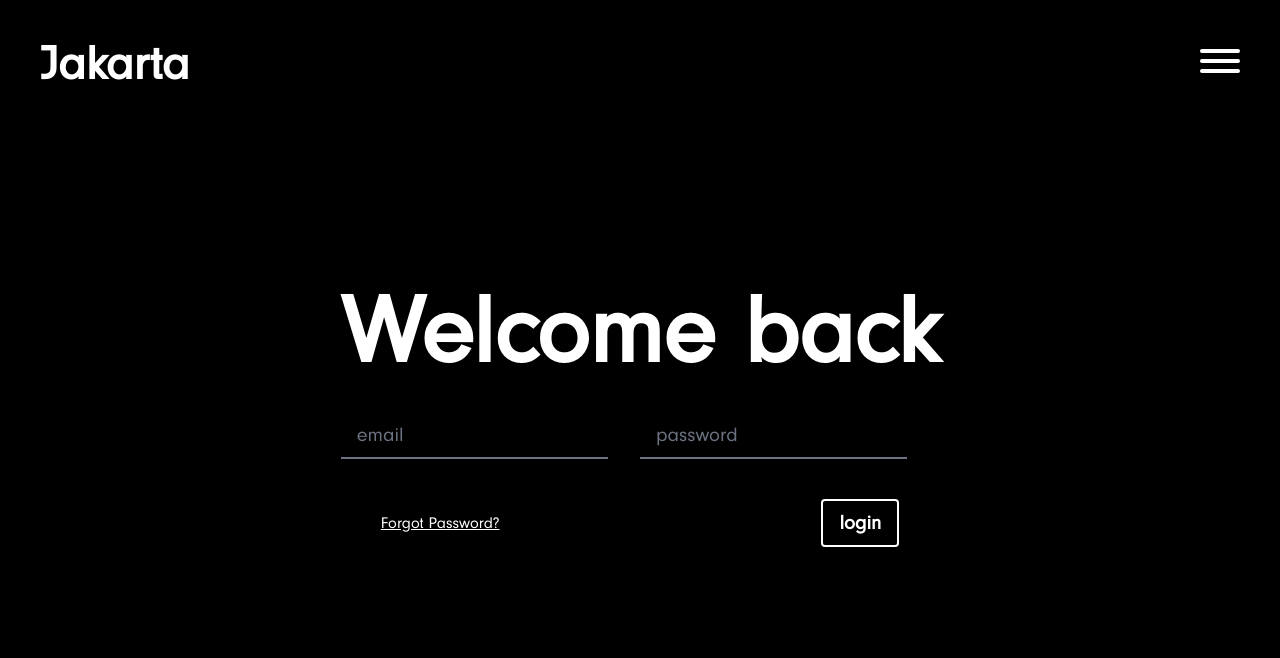
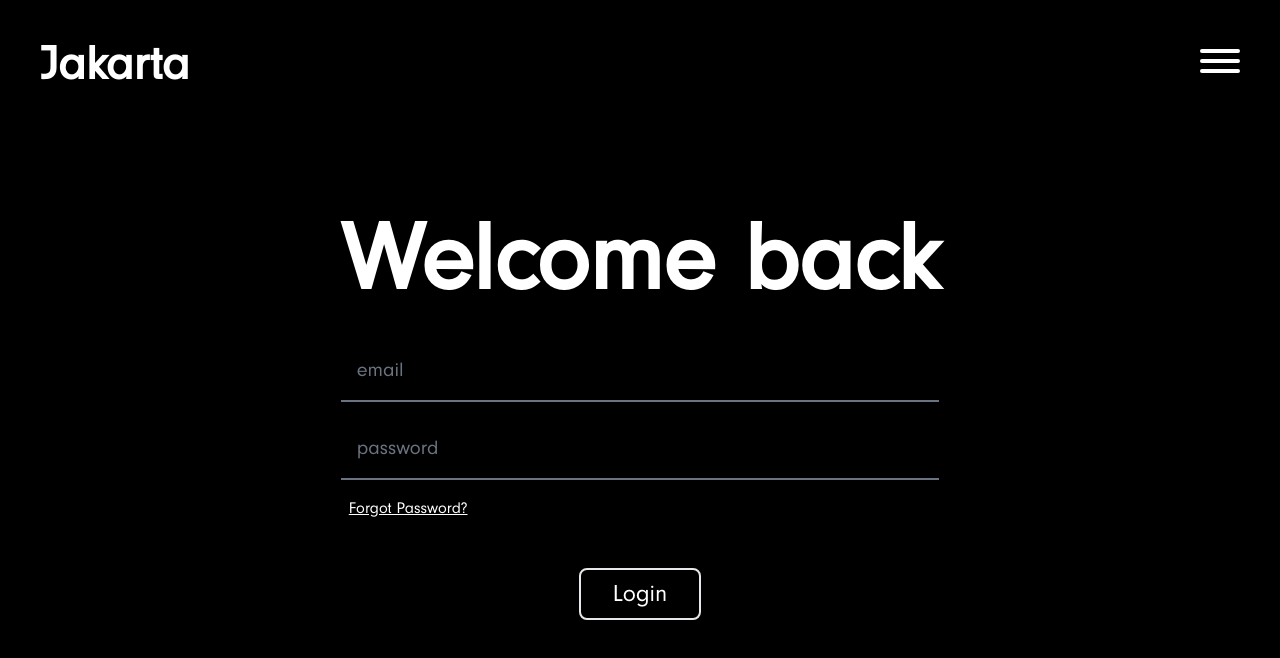
Before and after one commit to NYYCS/maxime, a Next.js app: page /login in a window 1280 px wide. Shown: the top 658 px of the page. Built offline with nearby package versions, Linux system fonts and the light colour scheme.

Commit message:
added login page

```diff
--- a/pages/login.js
+++ b/pages/login.js
@@ -1,14 +1,16 @@
 import { useState } from "react"
 import Navbar from "../components/navbar"
-const Input = ({value, onChange, placeholder, type}) => {
+const Input = ({className, value, onChange, placeholder, type}) => {
   return (
-    <input value={value} type={type} className="flex w-full px-4 py-2 text-xl placeholder-gray-500 transition-all bg-transparent border-b-2 border-gray-500 outline-none md:mb-0 md:mr-8 animate-fade-up focus:outline-none hover:outline-none hover:border-gray-200 hover:placeholder-gray-200" onChange={e => onChange(e.target.value)} placeholder={placeholder}/>
+    <input value={value} type={type} className={className + " flex w-full p-4 md:text-xl placeholder-gray-500 transition-all bg-transparent border-b-2 border-gray-500 outline-none animate-fade-up focus:outline-none hover:outline-none hover:border-gray-200 hover:placeholder-gray-200"} onChange={e => onChange(e.target.value)} placeholder={placeholder}/>
   )
 }
 
 const Login = () => {
   const [email, setEmail] = useState("");
   const [password, setPassword] = useState("");
+
+  const [message, setMessage] = useState("");
 
   return  (
     <>
@@ -19,15 +21,16 @@ const Login = () => {
           <div className="flex flex-col justify-center py-8 transition-all font-grotesk">
             <div className="flex flex-row text-6xl font-bold md:text-8xl animate-fade-up">Welcome back</div>
           </div>
-          <div className="flex flex-col items-start w-full transition-all md:flex-row">
-            <Input value={email} onChange={setEmail} placeholder="email"/>
-            <Input value={password} onChange={setPassword} placeholder="password"/>
+          <div className="flex flex-col items-start w-full transition-all">
+            <Input type="email" className="mb-4" value={email} onChange={setEmail} placeholder="email"/>
+            <Input type="password"value={password} onChange={setPassword} placeholder="password"/>
           </div>
-          <div className="flex flex-row items-center w-full px-10 mt-10">
+          <div className="flex flex-row items-center w-full px-2 mt-4">
             <span className="flex flex-row flex-1 underline">Forgot Password?</span>
-            <span className="flex flex-row justify-end flex-1">
-            <div className="flex px-2 py-1 text-xl font-bold text-white transition-all border-2 border-white rounded hover:text-black hover:bg-white md:px-4 md:py-2">login</div>
-            </span>
+            <span className="flex flex-row justify-end flex-1 text-xl">{message}</span>
+          </div>
+          <div className="flex flex-row justify-center w-full mt-12">
+            <button className="flex px-4 py-1 text-xl border-2 rounded-lg md:text-2xl md:px-8 md:py-2 hover:bg-white hover:text-black" onClick={()=> setMessage("Wrong email or password")}>Login</button>
           </div>
         </div>
         </div>
```
